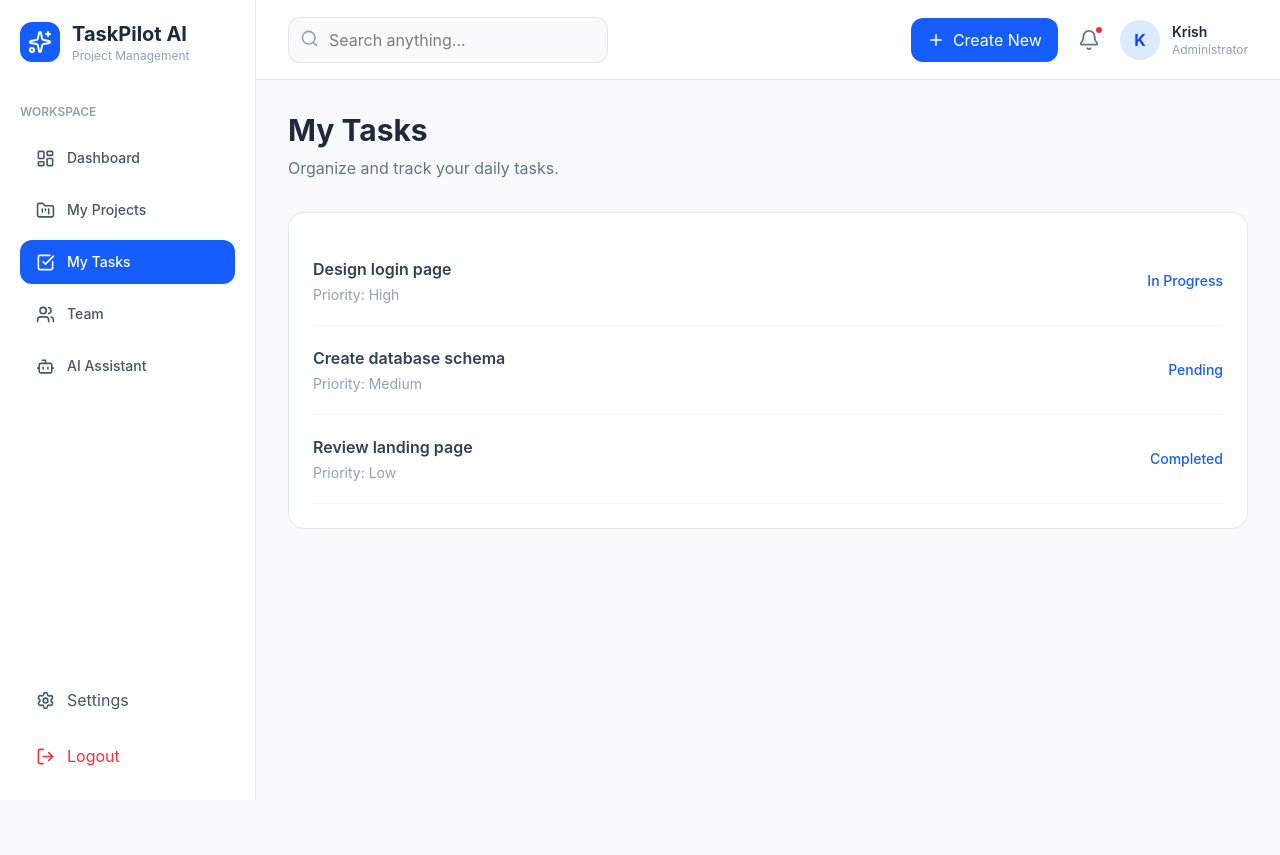
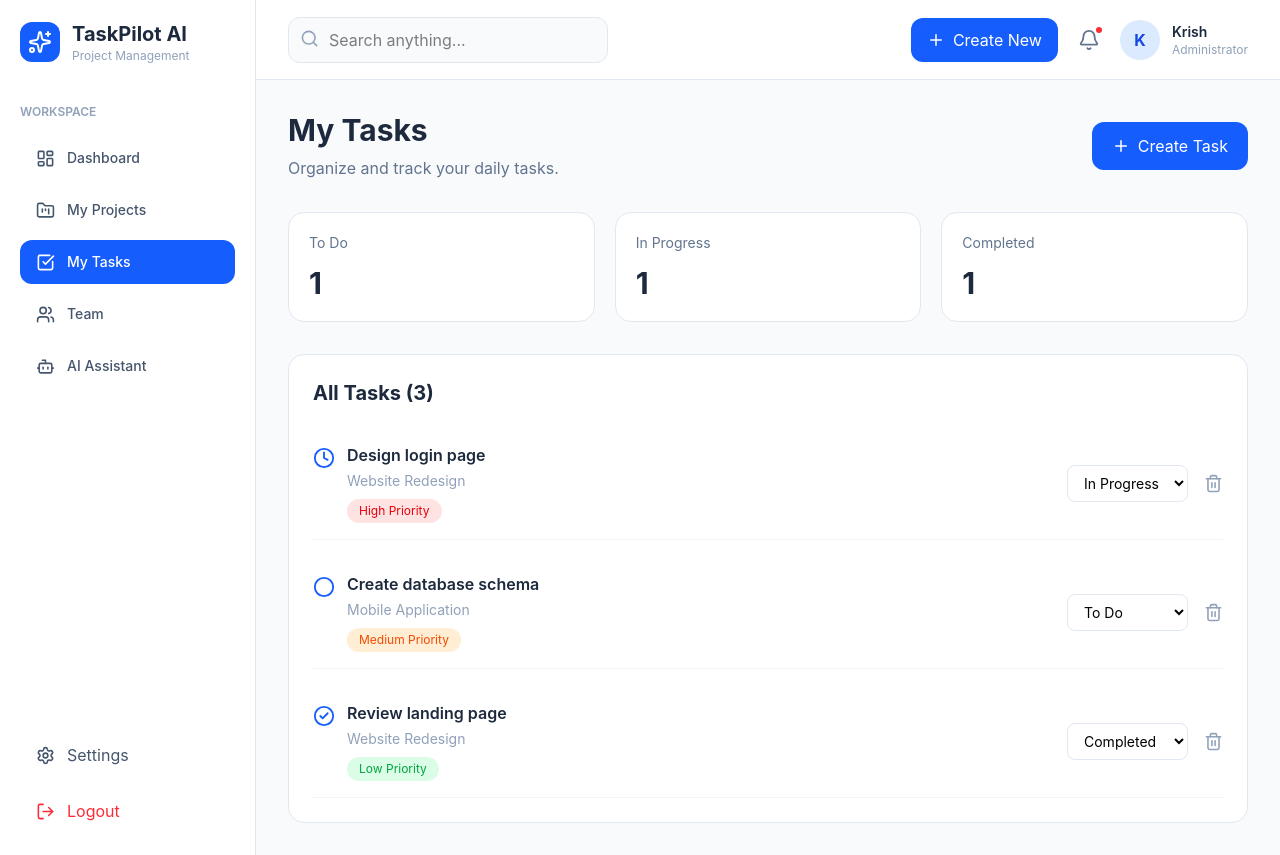
Before and after one commit to notmekrish-boop/Flowvane, a React app in the folder frontend/: page /tasks in a window 1280 px wide. Before the commit the page ends 800 px from the top, so only its background shows below. Built offline with nearby package versions, Linux system fonts and the light colour scheme; the HTML template or start-up script is replaced by a standard one.

Commit message:
Implement task management CRUD operations

```diff
--- a/frontend/src/pages/Tasks.jsx
+++ b/frontend/src/pages/Tasks.jsx
@@ -1,54 +1,355 @@
+
+import { useState } from "react";
+
+import {
+  Plus,
+  Trash2,
+  X,
+  CheckCircle2,
+  Clock,
+  Circle
+} from "lucide-react";
 
 function Tasks() {
 
-  const tasks = [
-    { name: "Design login page", priority: "High", status: "In Progress" },
-    { name: "Create database schema", priority: "Medium", status: "Pending" },
-    { name: "Review landing page", priority: "Low", status: "Completed" }
-  ];
+  // Initial task data
+  const [tasks, setTasks] = useState([
+    {
+      id: 1,
+      title: "Design login page",
+      project: "Website Redesign",
+      priority: "High",
+      status: "In Progress"
+    },
+    {
+      id: 2,
+      title: "Create database schema",
+      project: "Mobile Application",
+      priority: "Medium",
+      status: "To Do"
+    },
+    {
+      id: 3,
+      title: "Review landing page",
+      project: "Website Redesign",
+      priority: "Low",
+      status: "Completed"
+    }
+  ]);
+
+  const [showForm, setShowForm] = useState(false);
+
+  const [title, setTitle] = useState("");
+  const [project, setProject] = useState("Website Redesign");
+  const [priority, setPriority] = useState("Medium");
+
+  // Create task
+  function handleCreateTask(e) {
+
+    e.preventDefault();
+
+    if (!title.trim()) return;
+
+    const newTask = {
+      id: Date.now(),
+      title: title.trim(),
+      project,
+      priority,
+      status: "To Do"
+    };
+
+    setTasks([...tasks, newTask]);
+
+    setTitle("");
+    setPriority("Medium");
+    setShowForm(false);
+  }
+
+  // Update task status
+  function handleStatusChange(id, newStatus) {
+
+    setTasks(
+      tasks.map((task) =>
+        task.id === id
+          ? { ...task, status: newStatus }
+          : task
+      )
+    );
+
+  }
+
+  // Delete task
+  function handleDeleteTask(id) {
+
+    setTasks(
+      tasks.filter((task) => task.id !== id)
+    );
+
+  }
+
+  // Status icons
+  const statusIcons = {
+    "To Do": Circle,
+    "In Progress": Clock,
+    "Completed": CheckCircle2
+  };
+
+  // Priority colors
+  const priorityColors = {
+    High: "bg-red-100 text-red-600",
+    Medium: "bg-orange-100 text-orange-600",
+    Low: "bg-green-100 text-green-600"
+  };
 
   return (
+
     <div className="p-8">
 
+      {/* Header */}
+      <div className="flex justify-between items-center mb-8">
+
+        <div>
           <h1 className="text-3xl font-bold text-slate-800">
             My Tasks
           </h1>
 
-      <p className="text-slate-500 mt-2 mb-8">
+          <p className="text-slate-500 mt-2">
             Organize and track your daily tasks.
           </p>
+        </div>
 
-      <div className="bg-white rounded-2xl border border-slate-200 p-6">
+        <button
+          onClick={() => setShowForm(!showForm)}
+          className="flex items-center gap-2 bg-blue-600 text-white px-5 py-3 rounded-xl hover:bg-blue-700"
+        >
+          {showForm ? <X size={18} /> : <Plus size={18} />}
+          {showForm ? "Close Form" : "Create Task"}
+        </button>
 
-        {tasks.map((task) => (
+      </div>
+
+
+      {/* Create Task Form */}
+      {showForm && (
+
+        <form
+          onSubmit={handleCreateTask}
+          className="bg-white border border-slate-200 rounded-2xl p-6 mb-8"
+        >
+
+          <h2 className="text-xl font-bold mb-5">
+            Create New Task
+          </h2>
+
+          <div className="grid grid-cols-1 md:grid-cols-3 gap-5">
+
+            {/* Task title */}
+            <div className="md:col-span-3">
+
+              <label className="block text-sm mb-2">
+                Task Title
+              </label>
+
+              <input
+                type="text"
+                value={title}
+                onChange={(e) => setTitle(e.target.value)}
+                placeholder="Enter task title"
+                required
+                className="w-full border border-slate-200 rounded-xl px-4 py-3 outline-none focus:ring-2 focus:ring-blue-500"
+              />
+
+            </div>
+
+            {/* Project */}
+            <div>
+
+              <label className="block text-sm mb-2">
+                Project
+              </label>
+
+              <select
+                value={project}
+                onChange={(e) => setProject(e.target.value)}
+                className="w-full border border-slate-200 rounded-xl px-4 py-3"
+              >
+
+                <option>Website Redesign</option>
+                <option>Mobile Application</option>
+                <option>Marketing Campaign</option>
+
+              </select>
+
+            </div>
+
+            {/* Priority */}
+            <div>
+
+              <label className="block text-sm mb-2">
+                Priority
+              </label>
+
+              <select
+                value={priority}
+                onChange={(e) => setPriority(e.target.value)}
+                className="w-full border border-slate-200 rounded-xl px-4 py-3"
+              >
+
+                <option>Low</option>
+                <option>Medium</option>
+                <option>High</option>
+
+              </select>
+
+            </div>
+
+            {/* Submit */}
+            <div className="flex items-end">
+
+              <button
+                type="submit"
+                className="w-full bg-blue-600 text-white px-5 py-3 rounded-xl hover:bg-blue-700"
+              >
+                Save Task
+              </button>
+
+            </div>
+
+          </div>
+
+        </form>
+
+      )}
+
+
+      {/* Task Statistics */}
+      <div className="grid grid-cols-1 md:grid-cols-3 gap-5 mb-8">
+
+        {["To Do", "In Progress", "Completed"].map((status) => {
+
+          const count = tasks.filter(
+            (task) => task.status === status
+          ).length;
+
+          return (
 
             <div
-            key={task.name}
-            className="flex justify-between items-center py-5 border-b border-slate-100"
+              key={status}
+              className="bg-white border border-slate-200 rounded-2xl p-5"
             >
 
+              <p className="text-sm text-slate-500">
+                {status}
+              </p>
+
+              <h2 className="text-3xl font-bold text-slate-800 mt-3">
+                {count}
+              </h2>
+
+            </div>
+
+          );
+
+        })}
+
+      </div>
+
+
+      {/* Task List */}
+      <div className="bg-white border border-slate-200 rounded-2xl p-6">
+
+        <h2 className="text-xl font-bold text-slate-800 mb-5">
+          All Tasks ({tasks.length})
+        </h2>
+
+        <div className="space-y-4">
+
+          {tasks.map((task) => {
+
+            const StatusIcon = statusIcons[task.status];
+
+            return (
+
+              <div
+                key={task.id}
+                className="flex flex-col md:flex-row md:items-center justify-between gap-4 border-b border-slate-100 py-4"
+              >
+
+                <div className="flex items-start gap-3">
+
+                  <StatusIcon
+                    size={22}
+                    className="text-blue-600 mt-1"
+                  />
+
                   <div>
-              <h3 className="font-semibold text-slate-700">
-                {task.name}
+
+                    <h3 className="font-semibold text-slate-800">
+                      {task.title}
                     </h3>
 
                     <p className="text-sm text-slate-400 mt-1">
-                Priority: {task.priority}
+                      {task.project}
                     </p>
-            </div>
 
-            <span className="text-sm text-blue-600 font-medium">
-              {task.status}
+                    <span className={`inline-block mt-2 px-3 py-1 rounded-full text-xs ${priorityColors[task.priority]}`}>
+                      {task.priority} Priority
                     </span>
 
                   </div>
 
-        ))}
+                </div>
+
+
+                <div className="flex items-center gap-4">
+
+                  {/* Change status */}
+                  <select
+                    value={task.status}
+                    onChange={(e) =>
+                      handleStatusChange(task.id, e.target.value)
+                    }
+                    className="border border-slate-200 rounded-lg px-3 py-2 text-sm"
+                  >
+
+                    <option>To Do</option>
+                    <option>In Progress</option>
+                    <option>Completed</option>
+
+                  </select>
+
+
+                  {/* Delete */}
+                  <button
+                    onClick={() => handleDeleteTask(task.id)}
+                    className="text-slate-400 hover:text-red-500"
+                    title="Delete task"
+                  >
+                    <Trash2 size={19} />
+                  </button>
 
                 </div>
 
               </div>
+
             );
+
+          })}
+
+        </div>
+
+        {tasks.length === 0 && (
+          <p className="text-center text-slate-400 py-8">
+            No tasks available. Create your first task!
+          </p>
+        )}
+
+      </div>
+
+    </div>
+
+  );
+
 }
 
 export default Tasks;
```
Lines whose indentation alone changed are shown as unchanged.
